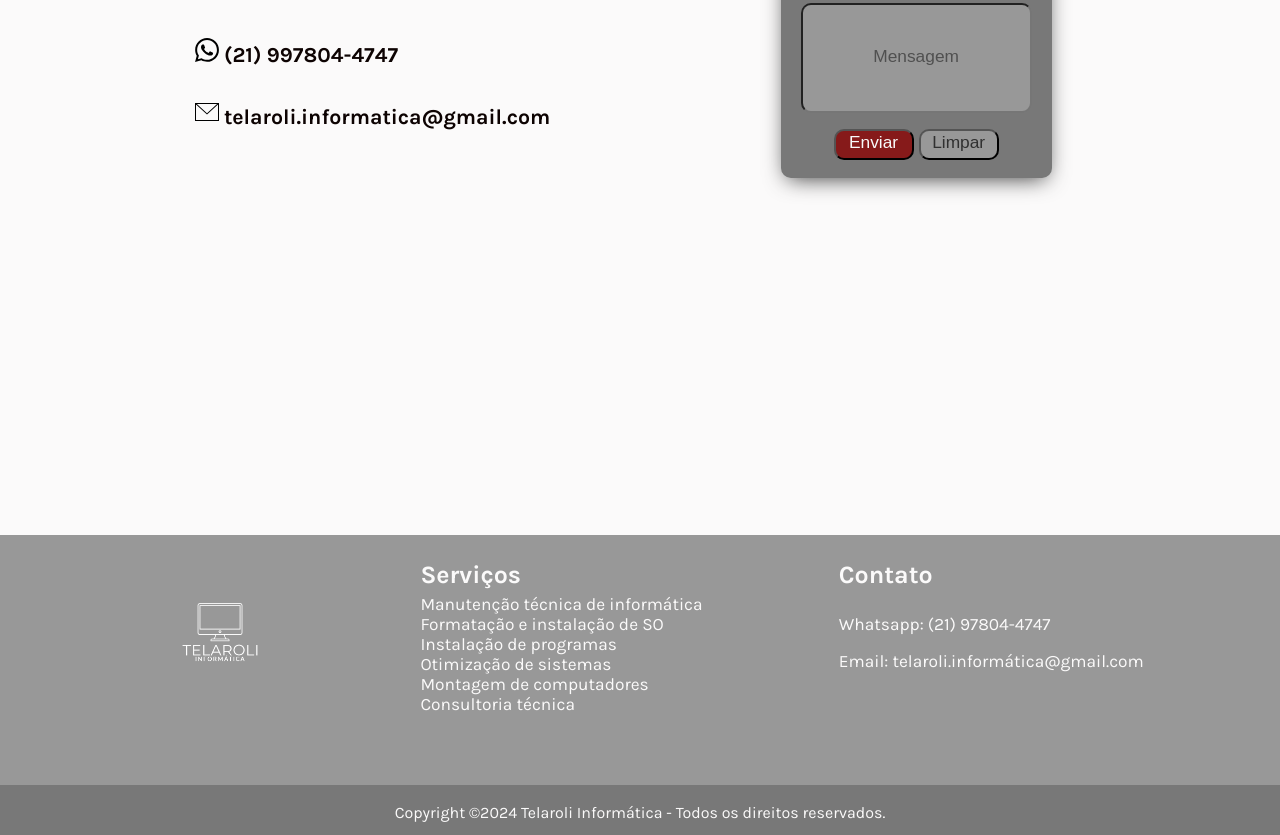
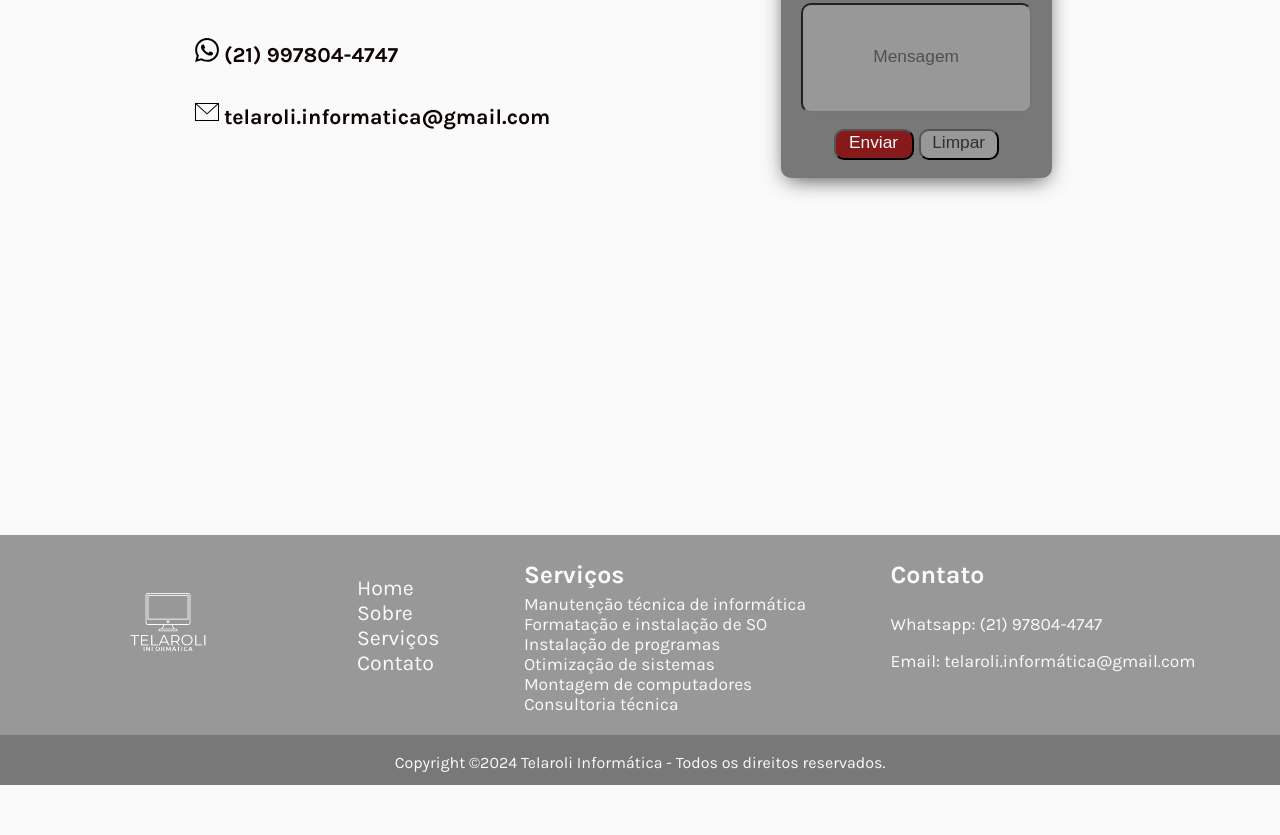
Before and after one commit to CaioTelaroli/Telaroli_Informatica, a plain HTML site: page index.html in a window 1280 px wide. Shown: the part 2905-3740 px from the top of the page. After the commit the page ends 3690 px from the top, so only its background shows below. Drawn offline with Linux system fonts and the light colour scheme.

Commit message:
Add files via upload

```diff
--- a/content/styles.css
+++ b/content/styles.css
@@ -82,7 +82,7 @@ nav a {
     color: var(--background-color);
     padding: 10px;
     border-radius: 10px;
-
+    transition: 0.4s;
 }
 
 nav a:hover {
@@ -215,12 +215,13 @@ nav li {
 #serviços ul{
     width: 550px;
     height: 250px;
-    border: var(--footer-color) 2px solid;
-    border-radius: 20px;
+    border: black 2px solid;
+    background-color: var(--footer-color);
+    border-radius: 10px;
     display: flex;
     align-content: center;
     flex-direction: column;
-    box-shadow: 0 2px 0 2px var(--footer-color);
+    box-shadow: 0 6px 25px -6px rgba(0, 0, 0, 0.5);
 }
 
 .listaServicos li {
@@ -326,6 +327,7 @@ form p {
 #fenv, #flim {
     margin: auto;
     width: 80px;
+    transition: 0.4s;
 }
 
 #fenv:hover {
@@ -339,6 +341,7 @@ form p {
 
 #fenv:hover, #flim:hover {
     cursor: pointer;
+    transition: 0.4s;
 }
 
 /* BACK TO HOME */
@@ -368,15 +371,35 @@ footer {
 }
 
 footer .container {
-    height: 250px;
+    height: 200px;
     display: flex;
     flex-direction: row;
     justify-content: space-evenly;
 }
 
-footer a {
+.logoFooter {
     height: 128px;
-    margin-top: 50px;
+    margin-top: 5vh;
+}
+
+.navFooter {
+    color: var(--background-color);
+}
+
+.navFooter ul {
+    list-style: none;
+    margin-top: 5vh;
+}
+
+.navFooter a {
+    color: var(--background-color);
+    text-decoration: none;
+    transition: 0.4s;
+}
+
+.navFooter a:hover {
+    color: var(--nav-focus);
+    transition: 0.4s;
 }
 
 .servicosFooter ul {
--- a/index.html
+++ b/index.html
@@ -17,7 +17,7 @@
     <link rel="preconnect" href="https://fonts.gstatic.com" crossorigin>
     <link href="https://fonts.googleapis.com/css2?family=Karla:ital,wght@0,200..800;1,200..800&family=Montserrat:ital,wght@0,100..900;1,100..900&display=swap" rel="stylesheet">
 
-    <title>Telaroli Infomática</title>
+    <title>Telaroli Info</title>
 </head>
 <body>
     <header>
@@ -37,7 +37,6 @@
                     <a href="#contato">Contato</a>
                 </li>
             </ul>
-
         </nav>
     </header>
     <section>
@@ -167,9 +166,26 @@
 
     <footer>
         <div class="container">
-            <a href="#home">
+            <a class="logoFooter" href="#home">
                 <img class="logo" src="./content/images/LogoVertical.png">
             </a>
+
+            <div class="navFooter">
+                <ul>
+                    <li>
+                        <a href="#home">Home</a>
+                    </li>
+                    <li>
+                        <a href="#sobre">Sobre</a>
+                    </li>
+                    <li>
+                        <a href="#serviços">Serviços</a>
+                    </li>
+                    <li>
+                        <a href="#contato">Contato</a>
+                    </li>
+                </ul>
+            </div>
 
             <div class="servicosFooter">
                 <h3>Serviços</h3>
@@ -194,6 +210,7 @@
                     </li>
                 </ul>
             </div>
+
             <div class="contatoFooter">
                 <h3>Contato</h3>
                 <p>Whatsapp: (21) 97804-4747</p>
```
